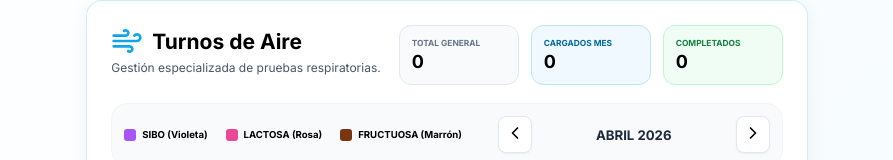
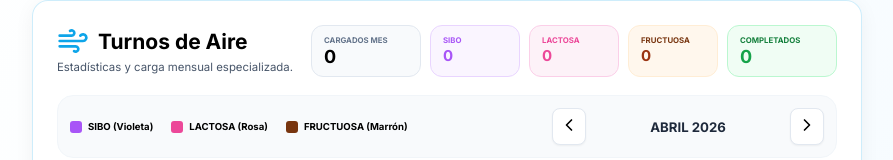
Before and after one commit to laboratoriolega/laboratoriolega, a Next.js app: page /calendario-aire in a window 1280 px wide. Shown: the top 160 px of the page, without its empty margins (193-1086 px from the left). Built offline with nearby package versions, Linux system fonts and the light colour scheme; no server answers; the database is empty.

Commit message:
Calendar isolation and granular monthly stats for Breath Tests

```diff
--- a/src/components/AiresCalendarView.tsx
+++ b/src/components/AiresCalendarView.tsx
@@ -28,11 +28,13 @@ export default function AiresCalendarView({ appointments }: { appointments: any[
   // Filter ONLY Test de aire appointments
   const airesAppts = appointments.filter(a => a.analysis_type === 'Test de aire');
 
-  // Stats
-  const totalGeneral = airesAppts.length;
+  // Stats for the current month view
   const currentMonthAppts = airesAppts.filter(a => isSameMonth(new Date(a.appointment_date), monthStart));
   const completedThisMonth = currentMonthAppts.filter(a => a.status === 'COMPLETADO').length;
-  const remainingThisMonth = currentMonthAppts.length - completedThisMonth;
+
+  const siboCount = currentMonthAppts.filter(a => a.aire_test_type === 'SIBO').length;
+  const lactosaCount = currentMonthAppts.filter(a => a.aire_test_type === 'Lactosa').length;
+  const fructuosaCount = currentMonthAppts.filter(a => a.aire_test_type === 'Fructuosa').length;
 
   const getTypeStyle = (type?: string) => {
     switch(type) {
@@ -61,21 +63,33 @@ export default function AiresCalendarView({ appointments }: { appointments: any[
           <h3 style={{ fontSize: '1.75rem', fontWeight: 800, display: 'flex', alignItems: 'center', gap: '0.75rem', margin: 0 }}>
             <Wind size={32} color="var(--primary)" /> Turnos de Aire
           </h3>
-          <p style={{ color: "var(--text-muted)", fontSize: "1rem", marginTop: '0.25rem' }}>Gestión especializada de pruebas respiratorias.</p>
+          <p style={{ color: "var(--text-muted)", fontSize: "0.95rem", marginTop: '0.25rem' }}>Estadísticas y carga mensual especializada.</p>
         </div>
 
-        <div style={{ display: 'flex', gap: '1rem' }}>
-           <div className="stat-card" style={{ background: '#f8fafc', padding: '1rem', borderRadius: '12px', border: '1px solid #e2e8f0', minWidth: '120px' }}>
-              <p style={{ margin: 0, fontSize: '0.7rem', fontWeight: 700, color: '#64748b', textTransform: 'uppercase' }}>Total General</p>
-              <h4 style={{ margin: '0.25rem 0 0 0', fontSize: '1.5rem', fontWeight: 800 }}>{totalGeneral}</h4>
+        <div style={{ display: 'flex', gap: '0.75rem', flexWrap: 'wrap' }}>
+           <div className="stat-card" style={{ background: '#f8fafc', padding: '0.75rem 1rem', borderRadius: '12px', border: '1px solid #e2e8f0', minWidth: '110px' }}>
+              <p style={{ margin: 0, fontSize: '0.65rem', fontWeight: 700, color: '#64748b', textTransform: 'uppercase' }}>Cargados Mes</p>
+              <h4 style={{ margin: '0.1rem 0 0 0', fontSize: '1.5rem', fontWeight: 800 }}>{currentMonthAppts.length}</h4>
            </div>
-           <div className="stat-card" style={{ background: '#f0f9ff', padding: '1rem', borderRadius: '12px', border: '1px solid #bae6fd', minWidth: '120px' }}>
-              <p style={{ margin: 0, fontSize: '0.7rem', fontWeight: 700, color: '#0369a1', textTransform: 'uppercase' }}>Cargados Mes</p>
-              <h4 style={{ margin: '0.25rem 0 0 0', fontSize: '1.5rem', fontWeight: 800 }}>{currentMonthAppts.length}</h4>
+
+           <div className="stat-card" style={{ background: '#faf5ff', padding: '0.75rem 1rem', borderRadius: '12px', border: '1px solid #e9d5ff', minWidth: '90px' }}>
+              <p style={{ margin: 0, fontSize: '0.65rem', fontWeight: 700, color: '#A855F7', textTransform: 'uppercase' }}>SIBO</p>
+              <h4 style={{ margin: '0.1rem 0 0 0', fontSize: '1.25rem', fontWeight: 800, color: '#A855F7' }}>{siboCount}</h4>
            </div>
-           <div className="stat-card" style={{ background: '#f0fdf4', padding: '1rem', borderRadius: '12px', border: '1px solid #bbf7d0', minWidth: '120px' }}>
-              <p style={{ margin: 0, fontSize: '0.7rem', fontWeight: 700, color: '#15803d', textTransform: 'uppercase' }}>Completados</p>
-              <h4 style={{ margin: '0.25rem 0 0 0', fontSize: '1.5rem', fontWeight: 800 }}>{completedThisMonth}</h4>
+
+           <div className="stat-card" style={{ background: '#fdf2f8', padding: '0.75rem 1rem', borderRadius: '12px', border: '1px solid #fbcfe8', minWidth: '90px' }}>
+              <p style={{ margin: 0, fontSize: '0.65rem', fontWeight: 700, color: '#EC4899', textTransform: 'uppercase' }}>Lactosa</p>
+              <h4 style={{ margin: '0.1rem 0 0 0', fontSize: '1.25rem', fontWeight: 800, color: '#EC4899' }}>{lactosaCount}</h4>
+           </div>
+
+           <div className="stat-card" style={{ background: '#fff7ed', padding: '0.75rem 1rem', borderRadius: '12px', border: '1px solid #ffedd5', minWidth: '90px' }}>
+              <p style={{ margin: 0, fontSize: '0.65rem', fontWeight: 700, color: '#78350F', textTransform: 'uppercase' }}>Fructuosa</p>
+              <h4 style={{ margin: '0.1rem 0 0 0', fontSize: '1.25rem', fontWeight: 800, color: '#9a3412' }}>{fructuosaCount}</h4>
+           </div>
+
+           <div className="stat-card" style={{ background: '#f0fdf4', padding: '0.75rem 1rem', borderRadius: '12px', border: '1px solid #bbf7d0', minWidth: '110px' }}>
+              <p style={{ margin: 0, fontSize: '0.65rem', fontWeight: 700, color: '#15803d', textTransform: 'uppercase' }}>Completados</p>
+              <h4 style={{ margin: '0.1rem 0 0 0', fontSize: '1.5rem', fontWeight: 800, color: '#16a34a' }}>{completedThisMonth}</h4>
            </div>
         </div>
       </div>
--- a/src/components/MonthClientView.tsx
+++ b/src/components/MonthClientView.tsx
@@ -12,6 +12,9 @@ export default function MonthClientView({ appointments }: { appointments: any[]
   const [isModalOpen, setIsModalOpen] = useState(false);
   const [selectedDate, setSelectedDate] = useState<Date | undefined>(undefined);
   const [selectedAp, setSelectedAp] = useState<any>(null);
+
+  // EXCLUDE Breath Tests from Internal Calendar
+  const filteredAppointments = appointments.filter(a => a.analysis_type !== 'Test de aire' && a.analysis_type !== 'Aires');
 
   const monthStart = startOfMonth(currentDate);
   const monthEnd = endOfMonth(monthStart);
@@ -58,7 +61,7 @@ export default function MonthClientView({ appointments }: { appointments: any[]
 
         {/* Grid de días */}
         {daysGrid.map(day => {
-          const dayAppts = appointments.filter(a => isSameDay(new Date(a.appointment_date), day));
+          const dayAppts = filteredAppointments.filter(a => isSameDay(new Date(a.appointment_date), day));
           const isCurrentMonth = isSameMonth(day, monthStart);
           const isToday = isSameDay(day, new Date());
 
```
